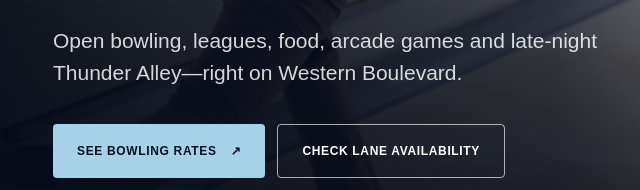
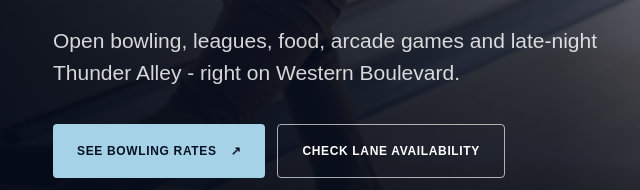
Before and after one commit to shelovesthiago/bowlarena-jacksonville, a plain HTML site: page index.html in a window 1280 px wide. Shown: the part 497-687 px from the top of the page, 11-651 px from the left. Drawn offline with Linux system fonts and the light colour scheme.

Commit message:
Update index.html

```diff
--- a/index.html
+++ b/index.html
@@ -54,7 +54,7 @@
         <div class="hero-content wrap">
           <p class="eyebrow">Jacksonville's hometown lanes</p>
           <h1>Good times<br />roll here.</h1>
-          <p class="hero-copy">Open bowling, leagues, food, arcade games and late-night Thunder Alley—right on Western Boulevard.</p>
+          <p class="hero-copy">Open bowling, leagues, food, arcade games and late-night Thunder Alley - right on Western Boulevard.</p>
           <div class="hero-actions">
             <a class="button button-primary" href="bowling.html">See bowling rates <span aria-hidden="true">↗</span></a>
             <a class="button button-ghost" href="tel:+19104558800">Check lane availability</a>
```
